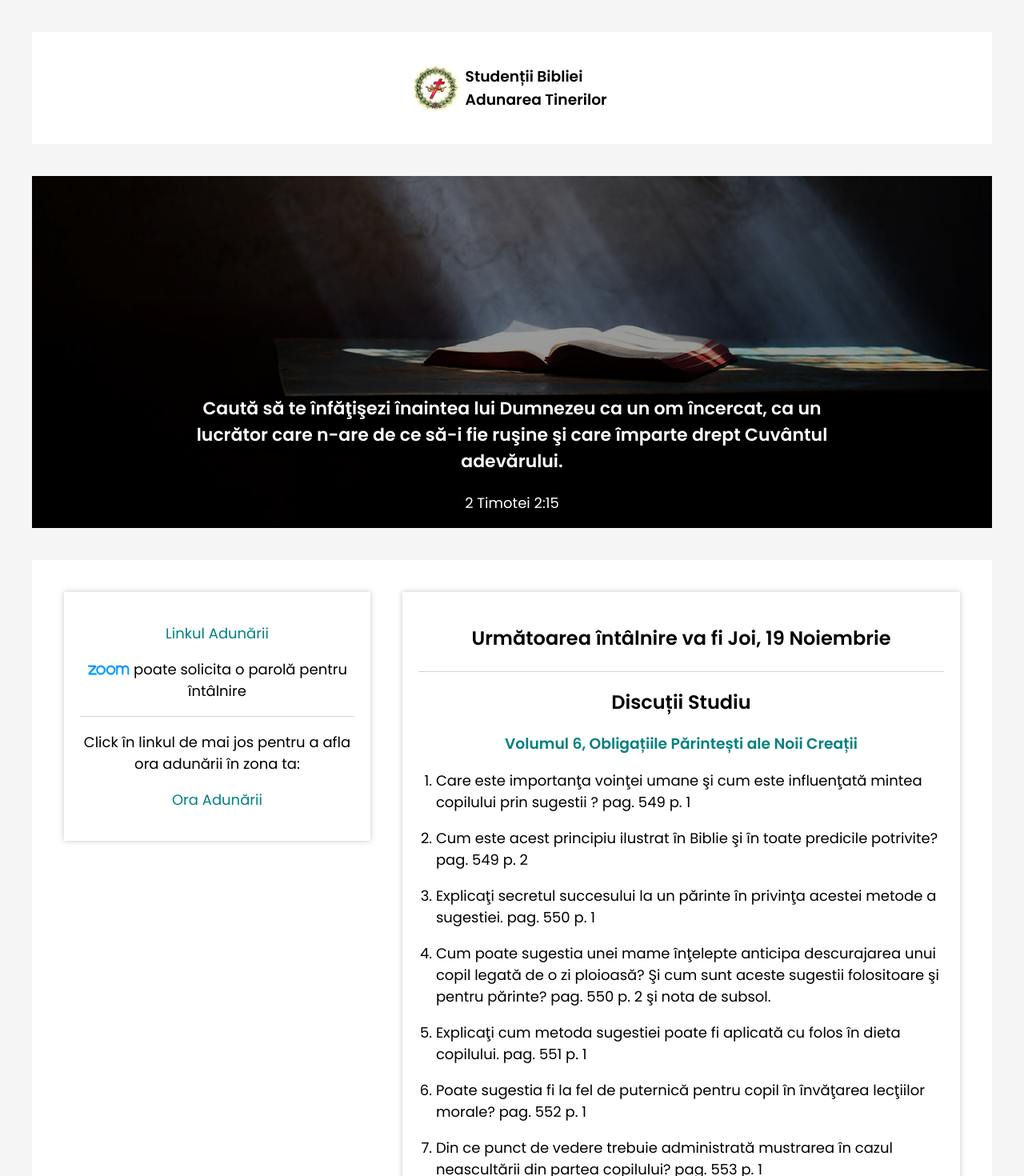
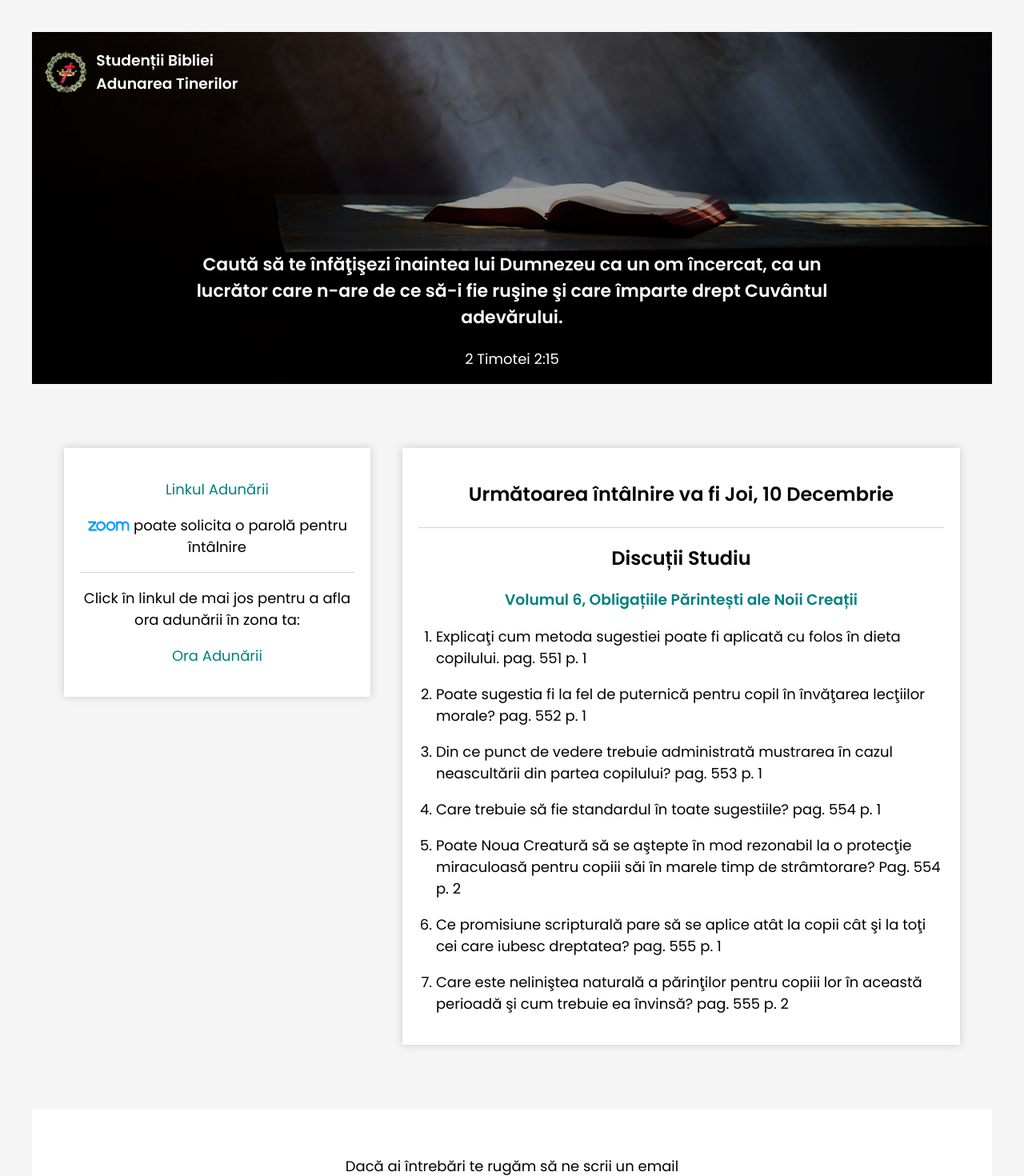
Before and after one commit to adunarea-tinerilor/stb-adt, a React (Create React App) app: page /#/ in a window 1280 px wide. Shown: the top 1470 px of the page at 80% size. Built offline with nearby package versions, Linux system fonts and the light colour scheme.

Commit message:
moved header logo into banner. content update

```diff
--- a/src/App.js
+++ b/src/App.js
@@ -1,7 +1,7 @@
 import React from 'react';
 import {HashRouter, Route} from "react-router-dom";
 //COMPONENTS
-import Header from "./global-components/Header";
+// import Header from "./global-components/Header";
 import Footer from "./global-components/Footer";
 import Home from "./pages/Home";
 // import Archive from "./pages/Archive";
@@ -15,24 +15,37 @@ export default class App extends React.Component {
 
     this.state = {
       // SITE UPDATE DATE:
-      footerUpdateDate: "12 Noiembrie 2020",
+      footerUpdateDate: "4 Decembrie 2020",
 
       // Meeting TIME Link:
-      meetingHour: "https://www.timeanddate.com/worldclock/fixedtime.html?msg=%C3%8Ent%C3%A2lnirea+Tinerilor&iso=20201119T10&p1=202&ah=2&am=30",
+      meetingHour: "https://www.timeanddate.com/worldclock/fixedtime.html?msg=%C3%8Ent%C3%A2lnirea+Tinerilor&iso=20201210T10&p1=202&ah=2&am=30",
 
       // NEXT MEETING Details:
-      nextMeetingDate: "Joi, 19 Noiembrie",
+      nextMeetingDate: "Joi, 10 Decembrie",
       nextMeetingSubject: "Discuții Studiu",
       nextDiscussedLinkText: "Volumul 6, Obligațiile Părintești ale Noii Creații",
-      nextDiscussedLink: "http://www.acsib.com/HTDB/Volume6/V6C13.htm#z0009369",
+      nextDiscussedLink: "http://www.acsib.com/HTDB/Volume6/V6C13.htm#z0009376",
       nextMeetingQuestions: [
-        "Care este importanţa voinţei umane şi cum este influenţată mintea copilului prin sugestii ? pag. 549 p. 1",
-        "Cum este acest principiu ilustrat în Biblie şi în toate predicile potrivite? pag. 549 p. 2",
-        "Explicaţi secretul succesului la un părinte în privinţa acestei metode a sugestiei. pag. 550 p. 1",
-        "Cum poate sugestia unei mame înţelepte anticipa descurajarea unui copil legată de o zi ploioasă? Şi cum sunt aceste sugestii folositoare şi pentru părinte? pag. 550 p. 2 şi nota de subsol.",
         "Explicaţi cum metoda sugestiei poate fi aplicată cu folos în dieta copilului. pag. 551 p. 1",
         "Poate sugestia fi la fel de puternică pentru copil în învăţarea lecţiilor morale? pag. 552 p. 1",
-        "Din ce punct de vedere trebuie administrată mustrarea în cazul neascultării din partea copilului? pag. 553 p. 1"
+        "Din ce punct de vedere trebuie administrată mustrarea în cazul neascultării din partea copilului? pag. 553 p. 1",
+        "Care trebuie să fie standardul în toate sugestiile? pag. 554 p. 1",
+        "Poate Noua Creatură să se aştepte în mod rezonabil la o protecţie miraculoasă pentru copiii săi în marele timp de strâmtorare? Pag. 554 p. 2",
+        "Ce promisiune scripturală pare să se aplice atât la copii cât şi la toţi cei care iubesc dreptatea? pag. 555 p. 1",
+        "Care este neliniştea naturală a părinţilor pentru copiii lor în această perioadă şi cum trebuie ea învinsă? pag. 555 p. 2",
+        // "Explicaţi care este cea mai bună pregătire posibilă ce poate să o facă o Nouă Creatură pentru protejarea copiilor săi în timpul de strâmtorare. pag. 556 p. 1\n" +
+        // "Care trebuie să fie atitudinea Noii Creaturi faţă de distracţiile pentru copiii săi? pag. 556 p. 2",
+        // "Se aplică sfatul apostolic cu privire la căsătoria Noilor Creaţii şi pentru copiii lor neconsacraţi? pag. 557 p. 1",
+        // "Cum greşesc mulţi din Noua Creaţie în această privinţă? pag. 557 p. 2, 3, 4",
+        // "La ce vârstă ar părea potrivit ca bărbaţii şi respectiv femeile să se căsătorească? pag. 558 p. 1",
+        // "Cum pot ajuta nişte părinţi înţelepţi pe copiii lor în găsirea partenerului potrivit? pag. 558 p. 2",
+        // "Care este legătura strânsă între mintea curată şi sănătoasă şi corpul curat şi sănătos? pag. 559 p. 1",
+        // "În acest scop, cum ar trebui să procedeze părintele în privinţa aerisirii, curăţeniei şi a exerciţiului mintal şi fizic al copiilor lui? pag. 559 p. 2",
+        // "În care trei categorii se pot împărţi alimentele? Şi care este proporţia potrivită din fiecare pentru hrănire pe durata unei zile? pag. 560 p. 1-4",
+        // "Cum ar putea fi aranjată satisfăcător o dietă vegetariană dacă ar fi nevoie să facem economie? pag. 561 p. 1",
+        // "Explicaţi rezultatele dăunătoare a unei diete disproporţionate în special a hranei ce conţine amidon. pag. 561 p. 2",
+        // "Să avem grijă ca să nu facem din dietă o manie”? pag. 561 p. 3",
+        // "De ce este o discuţie veselă şi folositoare un însoţitor de dorit la masa familiei? pag. 562 p. 1"
       ],
 
       // ANNOUNCEMENTS:
@@ -117,7 +130,7 @@ export default class App extends React.Component {
     return (
       <HashRouter basename="/adunarea-tinerilor">
         <div className="App">
-          <Header/>
+          {/*<Header/>*/}
           <Route exact path="/" render={() =>
             <Home
               // Banner
--- a/src/global-components/Footer.js
+++ b/src/global-components/Footer.js
@@ -37,7 +37,7 @@ export default function Footer(props) {
   return (
     <FooterContainer className="component">
       <p>Dacă ai întrebări te rugăm să ne scrii un email  <FooterEmail href="mailTo:adunarea.tinerilor@gmail.com">adunarea.tinerilor@gmail.com</FooterEmail></p>
-      <FooterDate>Ultima actualizare: {props.footerUpdateDate}</FooterDate>
+      <FooterDate> 3 August 2020 - {props.footerUpdateDate}</FooterDate>
     </FooterContainer>
   );
 }
--- a/src/partials/Banner.js
+++ b/src/partials/Banner.js
@@ -2,6 +2,8 @@ import React from 'react';
 import styled from 'styled-components';
 //Media
 import BannerImg from '../img/banned-bible-cover.jpg';
+import LogoImg from "../img/CC-logo.png";
+
 
 // Styles
 const BannerContainer = styled.section`
@@ -20,7 +22,7 @@ const BannerText = styled.div`
   width: 95%;
   padding: 0 24px;
   position: absolute;
-  top: 24px;
+  bottom: 0;
   left: 50%;
   max-width: 860px;
   transform: translateX(-50%);
@@ -33,12 +35,29 @@ const BannerText = styled.div`
   }
 
   @media only screen and (min-width: 1080px) {
-    top: unset;
-    bottom: 0;
-
     h3 {
       font-size: 22px;
     }
+  }
+`;
+const Logo = styled.div`
+  position: absolute;
+  top: 20px;
+  left: 20px;
+  display: flex;
+  align-items: center;
+  justify-content: center;
+  color: white;
+
+  & h3 {
+    text-align: left;
+    margin: 0;
+  }
+
+  & img {
+    height: 60px;
+    position: relative;
+    left: -7px
   }
 `;
 
@@ -47,6 +66,13 @@ export default function Banner(props) {
   return (
     <BannerContainer className="component">
       <BannerImage src={BannerImg} alt="Opened Bible" />
+      <Logo>
+        <img src={LogoImg} alt="Bible Students Logo: Cross & Crown"/>
+        <div>
+          <h3>Studenții Bibliei</h3>
+          <h3>Adunarea Tinerilor</h3>
+        </div>
+      </Logo>
       <BannerText>
         <h3>{props.bannerQuote}</h3>
         <p>{props.bannerVerse}</p>
--- a/src/partials/Intro.js
+++ b/src/partials/Intro.js
@@ -8,8 +8,8 @@ import ZoomLogo from "../img/zoom-logo.png"
 export default function Intro(props) {
 
   return (
-    <IntroContainer className="component">
-      <IntroCardContainer>
+    <IntroContainer>
+      <IntroCardContainer className="component">
         <p><a href={props.zoomLink} rel="noopener noreferrer" target="_blank"> Linkul Adunării</a></p>
         <LinkMeeting><img src={ZoomLogo} alt="Zoom Logo"/> poate solicita o parolă pentru întâlnire</LinkMeeting>
         <hr/>
@@ -23,7 +23,7 @@ export default function Intro(props) {
       </IntroCardContainer>
 
       <div>
-        <IntroCardContainer>
+        <IntroCardContainer className="component">
           <CardTitle>Următoarea întâlnire va fi {props.nextMeetingDate}</CardTitle>
           <h2>{props.nextMeetingSubject}</h2>
           <DiscussedTitle><a href={props.nextDiscussedLink} rel="noopener noreferrer"
@@ -81,7 +81,7 @@ const IntroContainer = styled.section`
   }
 `;
 const IntroCardContainer = styled.div`
-  box-shadow: 0px 0px 7px 0px #C9C9C9;
+  box-shadow: 0px 0px 10px 0px #C9C9C9;
   padding: 20px;
   margin-bottom: 40px;
 
```
Also changed, not shown: src/img/CC-logo.png.
